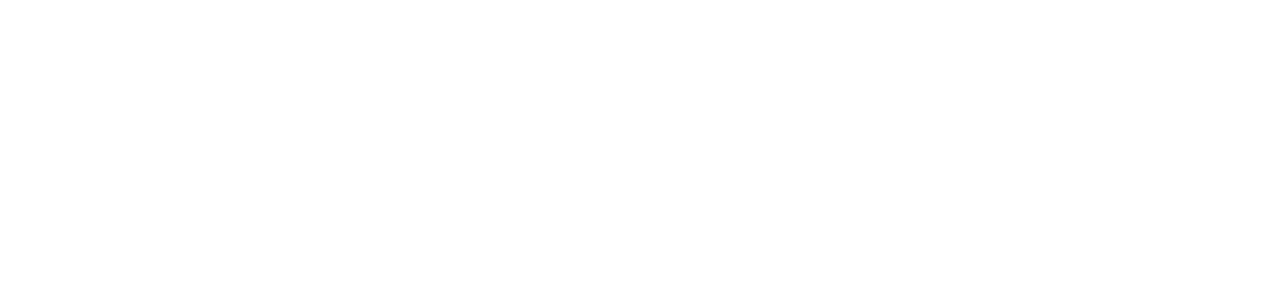
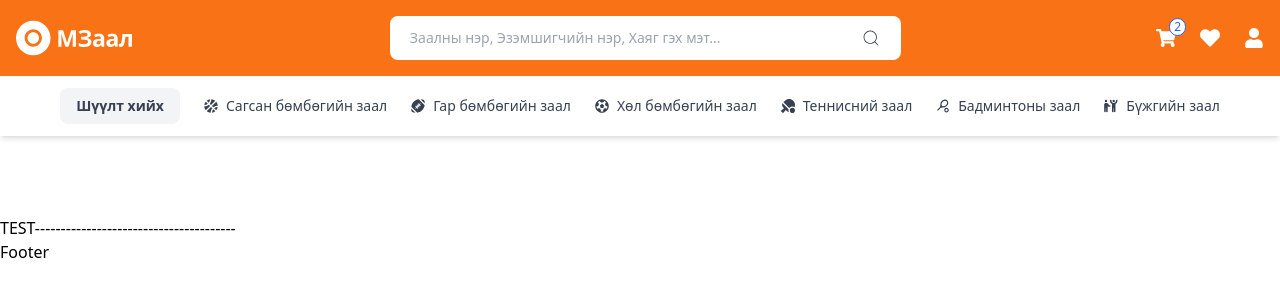
Before and after one commit to MZaalmn/mzaal_client, a React (Create React App) app: page /askLogin_or_Register in a window 1280 px wide. Before the commit this address had no page. Shown: the top 300 px of the page. Built offline with nearby package versions, Linux system fonts and the light colour scheme.

Commit message:
added some test

```diff
--- a/src/App.js
+++ b/src/App.js
@@ -5,6 +5,7 @@
 import RegisterPage from "./pages/RegisterPage";
 import LoginPage from "./pages/LoginPage";
 import ForgotPassword from "./pages/ForgotPassword";
+import AskLogin_or_Register from "./pages/AskLogin_or_Register";
 
 
 function App() {
@@ -19,6 +20,7 @@
                         path="/forgot-password"
                         element={<ForgotPassword />}
                     />
+                    <Route path="/askLogin_or_Register" element={<AskLogin_or_Register />} />
 
 
                 </Route>
--- /dev/null
+++ b/src/pages/AskLogin_or_Register.js
@@ -0,0 +1,23 @@
+// src/pages/AskLogin_or_Register.js
+import React, { useState } from "react";
+import axios from "axios";
+import { useNavigate } from "react-router-dom"; // for navigation
+
+const AskLogin_or_Register = () => {
+    const navigate = useNavigate();
+
+
+
+
+
+
+    return (
+        <div>
+            <h1>TEST---------------------------------------</h1>
+
+
+        </div>
+    );
+};
+
+export default AskLogin_or_Register;
```
